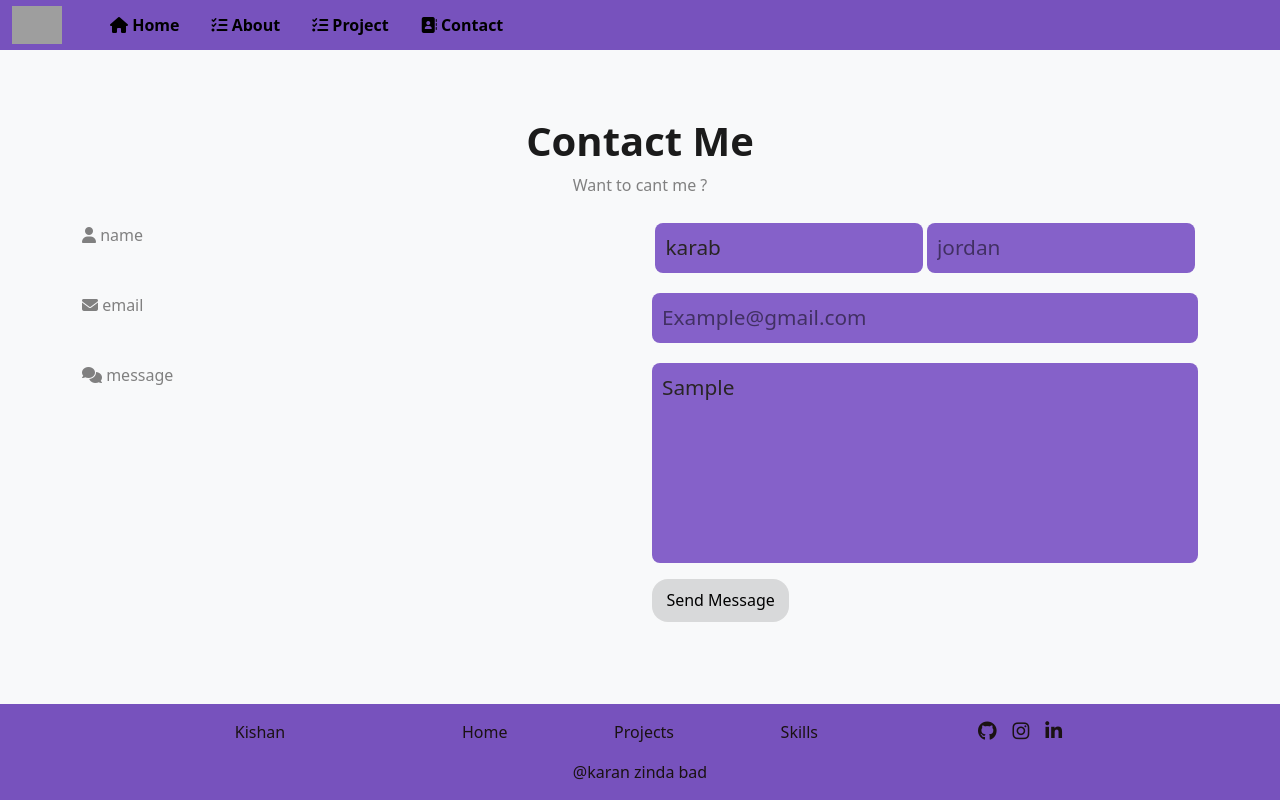
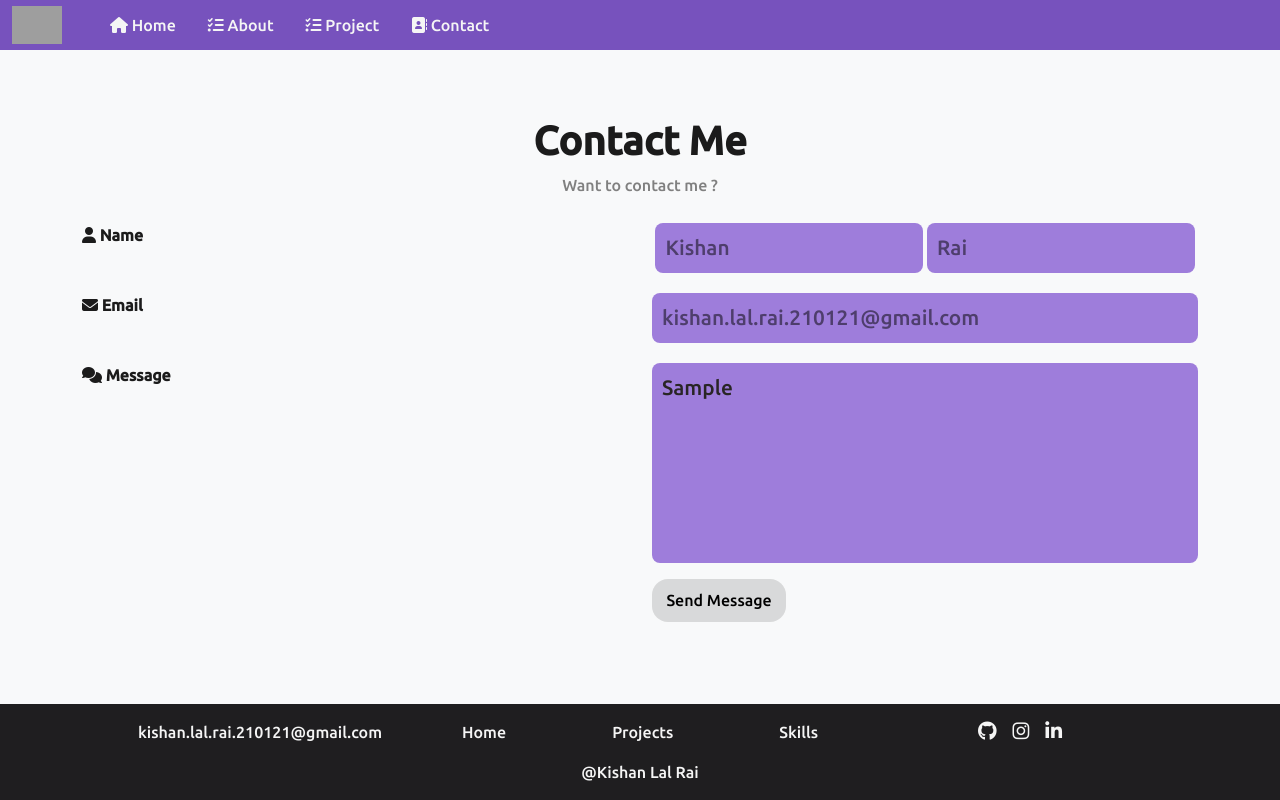
Before and after one commit to Kishn0109/MyPortfolio, a plain HTML site: page index.html in a window 1280 px wide. Both pictures are taken after typing "Sample" into the empty fields and a click on the button "Send Message". Shown: the part 3145-3945 px from the top of the page. Drawn offline with nearby package versions, Linux system fonts and the light colour scheme; grey boxes are pictures that could not be loaded.

Commit message:
Ui part is done now

```diff
--- a/index.html
+++ b/index.html
@@ -22,6 +22,9 @@
       integrity="sha384-1BmE4kWBq78iYhFldvKuhfTAU6auU8tT94WrHftjDbrCEXSU1oBoqyl2QvZ6jIW3"
       crossorigin="anonymous"
     />
+    <script type="text/javascript">
+      var k="rahul"
+    </script>
     <script
       src="https://kit.fontawesome.com/2976b645ba.js"
       crossorigin="anonymous"
@@ -126,9 +129,9 @@
               ></a>
             </div>
             <div class="home-headings" id="kkk">
-              <h1 class="headingStyle">Hi,I'm Kishan</h1>
+              <h1 class="headingStyle">Hi, I'm Kishan</h1>
               <p>Frontend Developer</p>
-              <p>passinate about coding and excited to learn new things</p>
+              <p>passinate about coding and excited to learn new things.</p>
               <a target="_blank" href="https://drive.google.com/file/d/1UuWEE2qTSHo29jkoRaRYJbfuyv12DaZc/view"><button class="buttonDesign" >Resume</button></a>
             </div>
           </div>
@@ -190,7 +193,7 @@
             <div class="wraper">
               <div class="txt d-flex justify-content-center">
                 <p class="text-center">
-                  MERN Stack Developer,with good Understading in Web technology
+                  MERN Stack Developer,with good understading in Web technology
                   and hand on experience.
                 </p>
               </div>
@@ -502,7 +505,7 @@
         <div class="row">
           <div class="qualification-data col-6 d-flex justify-content-end">
             <div class="qualification-inner-data">
-              <h6 class="headingStyle">Frontend developmwnt</h6>
+              <h6 class="headingStyle">Frontend development</h6>
               <p>Pepcoding</p>
               <p><i class="far fa-calendar-alt"></i> 2021-2022</p>
             </div>
@@ -513,7 +516,7 @@
           <div class="col-6"><span></span></div>
           <div class="qualification-data col-6 d-flex">
             <div class="qualification-inner-data">
-              <h6 class="headingStyle">Backend developmwnt</h6>
+              <h6 class="headingStyle">Backend development</h6>
               <p>Pepcoding</p>
               <p><i class="far fa-calendar-alt"></i> 2021-2022</p>
             </div>
@@ -531,7 +534,7 @@
       </div>
     </section>
     <section class="portfolio-projects container" id="portfolio-projects">
-      <div class="projects-title headingStyle">Project</div>
+      <div class="projects-title headingStyle">Projects</div>
       <div class="project-slide">
         <div id="carouselExampleCaptions" class="carousel slide">
           <!--  add krna hai -->
@@ -604,7 +607,7 @@
               </div>
             </div>
             <div class="carousel-item">
-              <div class="row item-title headingStyle">WhatsApp Clone </div>
+              <div class="row item-title headingStyle">Movie_crud</div>
 
               <div class="row content-head">
                 <div class="col-md-6 project-img">
@@ -617,9 +620,10 @@
                 <div class="col-md-6 item-right">
                   <div>
                     <div class="contant">
-                      <p>A web chat app with fully authentication </p>
-                      <p>using Firebase,React.Js,Express.Js, Node.Js.</p>
-                      <a href="https://github.com/Kishn0109/Auth" target="_blank"><button class="buttonDesign">Check out</button></a>
+                      <p>A web app with CRUD oprations.</p>
+                      <p>user can read, write, delete, update, data </p>
+                      <p>made using <b>MERN </b> stack</p>
+                      <a href="https://github.com/Kishn0109/Movie_crud" target="_blank"><button class="buttonDesign">Check out</button></a>
                     </div>
                   </div>
                 </div>
@@ -680,11 +684,11 @@
     <section class="contact-me container" id="contact-me-id">
       <div class="contact-title">
         <h1 class="headingStyle">Contact Me</h1>
-        <p>Want to cant me ?</p>
+        <p>Want to contact me ?</p>
       </div>
       <div class="contact-data">
         <div class="row name">
-          <div class="col-md-6"><i class="fas fa-user"></i> name</div>
+          <div class="col-md-6 headingStyle"><i class="fas fa-user"></i> Name</div>
           <div class="col-md-6 name-input">
             <div class="contact-input" contenteditable="true">
               <input
@@ -697,8 +701,7 @@
                   width: 100%;
                   background: none;
                 "
-                placeholder="Prince"
-                value="karab"
+                placeholder="Kishan"
               />
             </div>
             <div class="contact-input" contenteditable="true">
@@ -712,14 +715,14 @@
                   width: 100%;
                   background: none;
                 "
-                placeholder="jordan"
+                placeholder="Rai"
                 id="LastName"
               />
             </div>
           </div>
         </div>
         <div class="row email">
-          <div class="col-md-6"><i class="fas fa-envelope"></i> email</div>
+          <div class="col-md-6 headingStyle"><i class="fas fa-envelope"></i> Email</div>
           <div class="col-md-6">
             <div
               class="contact-input"
@@ -738,14 +741,14 @@
                   width: 100%;
                   background: none;
                 "
-                placeholder="Example@gmail.com"
+                placeholder="kishan.lal.rai.210121@gmail.com"
                 id="EmailId"
               />
             </div>
           </div>
         </div>
         <div class="row message">
-          <div class="col-md-6"><i class="fas fa-comments"></i> message</div>
+          <div class="col-md-6 headingStyle"><i class="fas fa-comments"></i> Message</div>
           <div class="col-md-6">
             <div class="contact-input" contenteditable="true" width="100%">
               <input
@@ -780,21 +783,26 @@
     >
       <div class="footer-div container">
         <div class="row footer-top">
-          <div class="col-md-4 top-left">Kishan</div>
+          <div class="col-md-4 top-left">kishan.lal.rai.210121@gmail.com</div>
           <div class="col-md-4 top-middel">
-            <a href="">Home</a>
-            <a href="">Projects</a>
-            <a href="">Skills</a>
+            <a href="#home-id">Home</a>
+            <a href="#portfolio-projects">Projects</a>
+            <a href="#Skills">Skills</a>
           </div>
           <div class="col-md-4 top-right">
-            <a href=""><i class="fab fa-github"></i></a>
-            <a href=""><i class="fab fa-instagram"></i></a>
-            <a href=""><i class="fab fa-linkedin-in"></i></a>
+            <a href="https://github.com/Kishn0109" target="_blank"><i class="fab fa-github"></i></a>
+            <a href="https://www.instagram.com/karan1_09/"target="_blank"><i class="fab fa-instagram"></i></a>
+            <a href="https://www.linkedin.com/mwlite/in/kishan-lal-rai-79505a214"target="_blank"><i class="fab fa-linkedin-in"></i></a>
           </div>
         </div>
-        <div class="row footer-bottom">@karan zinda bad</div>
+        <div class="row footer-bottom">@Kishan Lal Rai</div>
       </div>
     </footer>
     <script src="./script.js"></script>
+    <!-- <script src="./nodemailerProject/index.js"></script> -->
+    <script src="./test.js" type="text/javascript"></script>
+    <script>
+      console.log("radfdkjjk",k)
+    </script>
   </body>
 </html>
--- a/script.js
+++ b/script.js
@@ -140,12 +140,13 @@ function handelMyselfqualification() {
 //try to do save data using backend
 let qualificationSchool = document.getElementById("qualification-school-div");
 console.log(qualificationSchool);
-let obj = {
+var obj = {
   firstName: String,
   lastName: String,
   emailId: String,
   Message: String,
 };
+var k = "karan";
 function handleSavingdata() {
   let firstName = document.getElementById("firstName").value;
   let lastName = document.getElementById("LastName").value;
@@ -157,7 +158,6 @@ function handleSavingdata() {
   obj.emailId = emailId;
   obj.Message = Message;
   console.log(obj);
-  module.exports = {
-    firstName: firstName,
-  };
+  module.exports = { obj };
 }
+console.log("script", k);
--- a/style.css
+++ b/style.css
@@ -1,8 +1,10 @@
+@import url("https://fonts.googleapis.com/css2?family=Ubuntu:wght@500&display=swap");
 * {
   box-sizing: border-box;
+  font-family: "Ubuntu", sans-serif;
 }
 body {
-  background-color: lavenderblush;
+  background-color: black;
 }
 /* -------------------------------------------------------------------Header ----------------------------------------------------------------*/
 /* --------------------------------------------------------------------Navbar */
@@ -30,13 +32,14 @@ nav ul {
 }
 nav ul a {
   text-decoration: none;
-  color: black;
+  color: whitesmoke;
   font-weight: 600;
+  font-weight: 200;
 }
 nav ul a:hover {
   text-decoration: none;
-  color: rgb(41, 51, 179);
-  /* transition: 0.5s ease-in-out; */
+  color: rgb(60, 62, 83);
+  transition: 0.5s ease-in-out;
 }
 #slidbar_icon:hover {
   transform: rotate(20deg);
@@ -367,13 +370,14 @@ header .hide {
 .contant {
   width: 100%;
   height: 100%;
-  margin-top: 1rem;
+  /* margin-top: 1rem; */
   /* overflow: scroll; */
   text-align: center;
   display: flex;
   justify-content: center;
   flex-direction: column;
   align-items: center;
+  padding-bottom: 100px;
 }
 .carousel-control-prev-icon {
   background-color: black;
@@ -408,7 +412,7 @@ header .hide {
   /* border-radius: 0.1rem; */
   outline: none;
   border-radius: 0.5rem;
-  background-color: #8561c9;
+  background-color: #9e7ddb;
   /* padding-left: 0.5rem; */
   padding: 0.5rem;
   display: flex;
@@ -460,24 +464,25 @@ header .hide {
 }
 footer {
   /* padding: 1.5rem 0px; */
-  background-color: #7752bd;
+  background-color: #1f1e20;
   padding-top: 0.5rem;
   padding-bottom: 0.5rem;
+  color: whitesmoke;
 }
 footer a {
   text-decoration: none;
-  color: #1a1212;
+  color: whitesmoke;
 }
 footer a:hover {
   text-decoration: none;
-  color: #000000;
 }
 footer .top-left {
-  color: #1a1212;
+  color: whitesmoke;
 }
 footer .footer-bottom {
-  color: #1a1212;
+  color: whitesmoke;
 }
+
 /* global */
 
 #carouselExampleCaptions {
```
